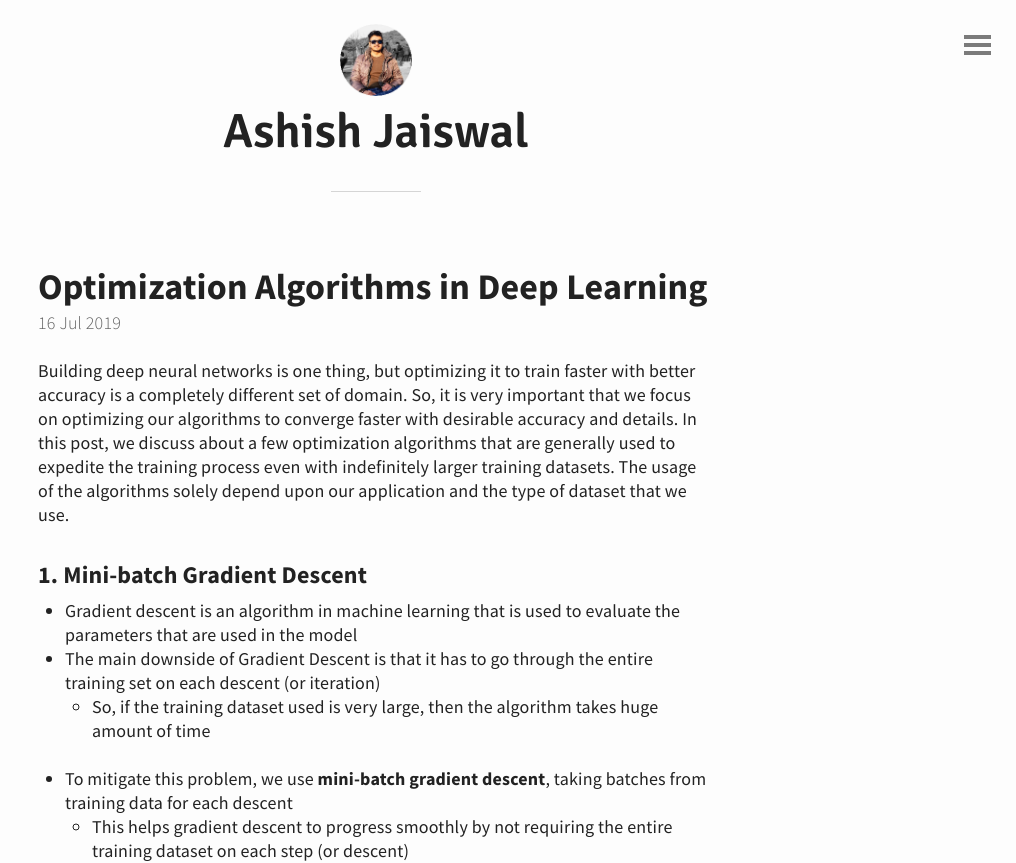
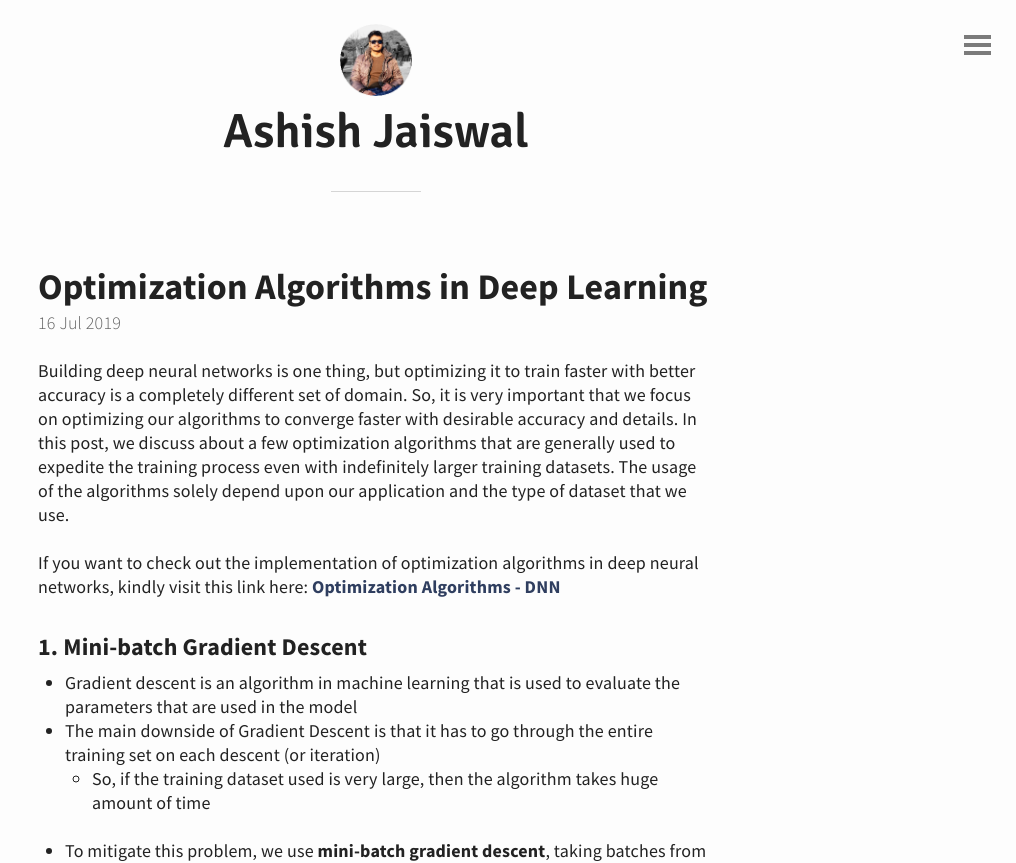
Before and after one commit to asheeshcric/blog, a Jekyll site: the page built from _posts/2019-07-16-optimization-algorithms-in-deep-learning.md, in a window 1280 px wide and 900 px high, cut to the strip 0-863 px from the top of the window. Shown: the whole strip, without its empty margins (264-1280 px from the left). Built offline with Jekyll 4.4.1, drawn with Linux system fonts in a browser that asks for light colours; formulas are drawn with MathJax 3; comment, search, counter and statistics services are not loaded; some of the changed text lies outside the part shown.

Commit message:
Add link to the implementation code for optimization algorithms in deep neural networks

```diff
--- a/_posts/2019-07-16-optimization-algorithms-in-deep-learning.md
+++ b/_posts/2019-07-16-optimization-algorithms-in-deep-learning.md
@@ -8,6 +8,9 @@ set of domain. So, it is very important that we focus on optimizing our algorith
 desirable accuracy and details. In this post, we discuss about a few optimization algorithms that are generally used
 to expedite the training process even with indefinitely larger training datasets. The usage of the algorithms solely depend
 upon our application and the type of dataset that we use.
+
+If you want to check out the implementation of optimization algorithms in deep neural networks, kindly visit this link here:
+**[Optimization Algorithms - DNN](https://github.com/asheeshcric/deeplearning.ai/blob/master/Assignments/2.%20Improving%20Deep%20Neural%20Networks:%20Hyperparameter%20tuning%2C%20Regularization%20and%20Optimization/4.%20Optimization%2Bmethods.ipynb){:target="_blank"}**
 
 
 ### 1. Mini-batch Gradient Descent
@@ -154,3 +157,7 @@ the convergence process in a deep neural networks. Incorporating these algorithm
 the training process from days to hours or even sometimes to minutes. Don't forget to check
 out other posts related to machine learning and deep learning on my blog. Thank you for reading
 and cheers for your next machine learning model.
+
+
+If you want to check out the implementation of optimization algorithms in deep neural networks, kindly visit this link here:
+**[Optimization Algorithms - DNN](https://github.com/asheeshcric/deeplearning.ai/blob/master/Assignments/2.%20Improving%20Deep%20Neural%20Networks:%20Hyperparameter%20tuning%2C%20Regularization%20and%20Optimization/4.%20Optimization%2Bmethods.ipynb){:target="_blank"}**
```
